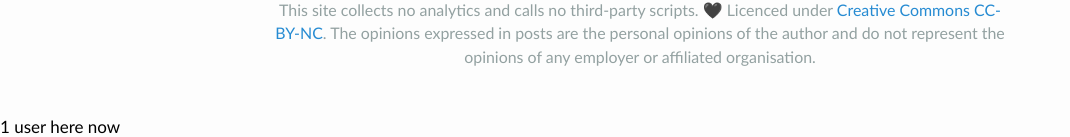
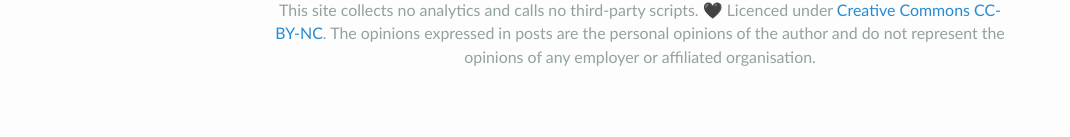
Before and after one commit to wgx/blog.willgrant.org, a Jekyll site: the page built from index.html, in a window 1280 px wide and 900 px high, scrolled down 1568 px. Shown: the part 760-897 px from the top of the window, without its empty margins (0-1070 px from the left). Built offline with Jekyll 4.4.1, drawn with Linux system fonts in a browser that asks for light colours; a script that is not in the unit is left out; the list of posts is cut into pages by our own code; after the commit the page ends 2442 px from its top, so only the background shows below that.

Commit message:
Update default.html

```diff
--- a/_layouts/default.html
+++ b/_layouts/default.html
@@ -15,10 +15,6 @@
 
     {%- include footer.html -%}
 
-
-<span class="herenow">1 user here now</span>
-<script src="https://wgx.github.io/herenow/herenow.min.js" defer></script>
-
   </body>
 
 </html>
```
